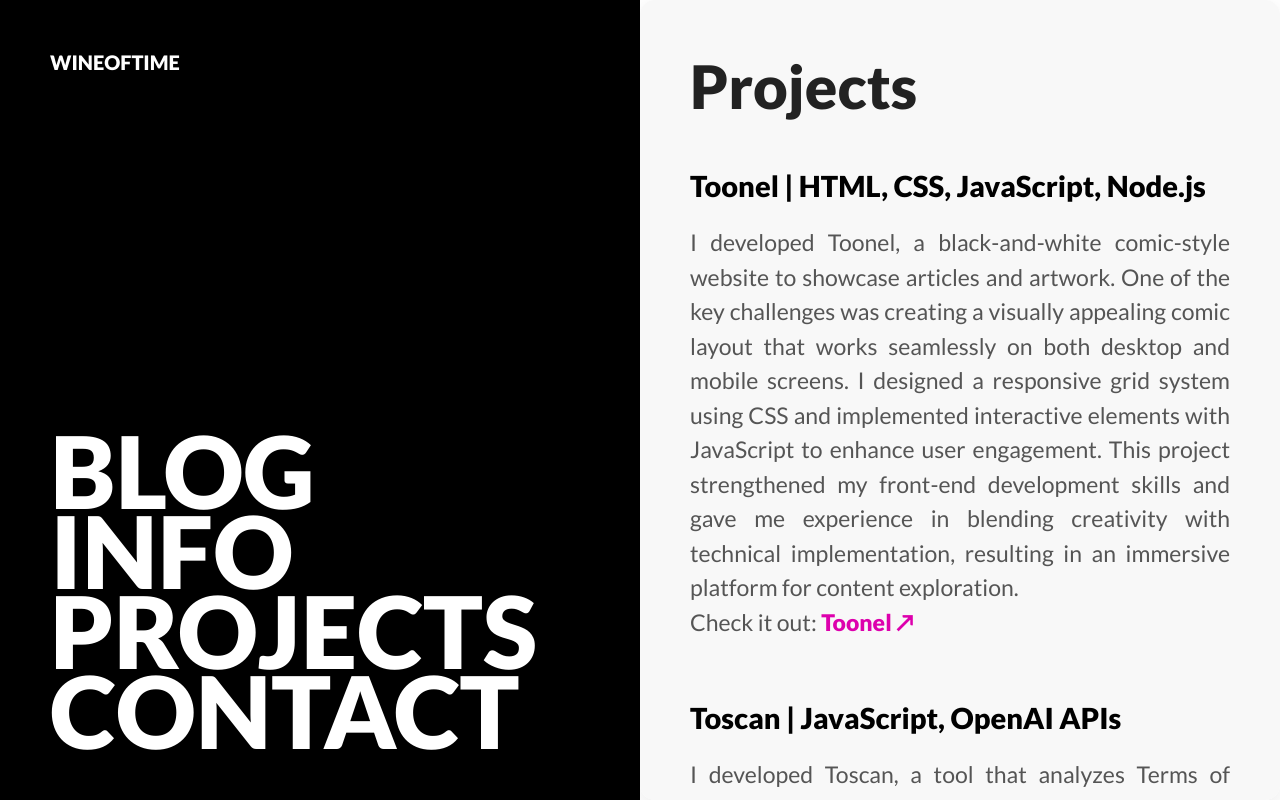
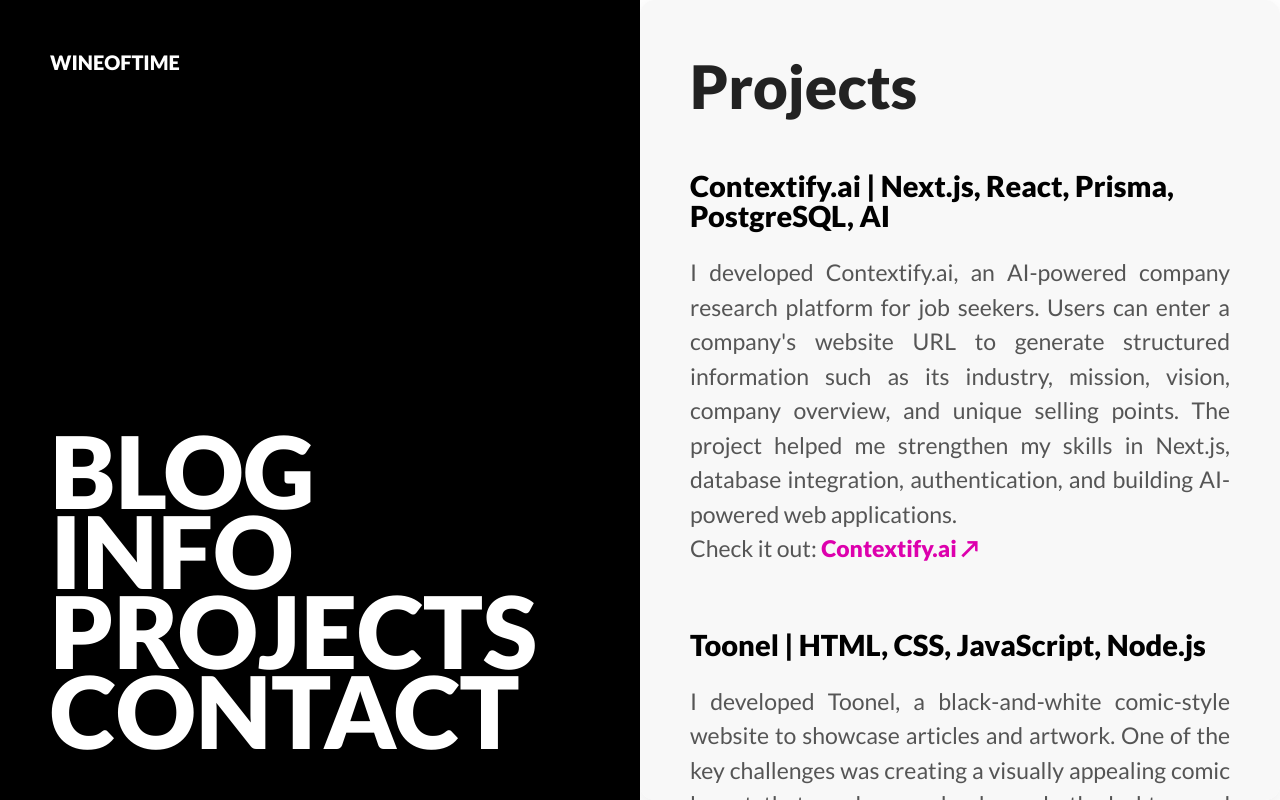
Before and after one commit to khu5hii/wineoftime, a React (Create React App) app: page /projects in a window 1280 px wide. Built offline with nearby package versions, Linux system fonts and the light colour scheme.

Commit message:
add Contextify.ai project details

```diff
--- a/src/pages/Projects.js
+++ b/src/pages/Projects.js
@@ -5,6 +5,13 @@
     <div className="right-div projects-page">
       <h1>Projects</h1>
       <div className='title'>
+
+        <div className="project-item">
+          <h2>Contextify.ai | Next.js, React, Prisma, PostgreSQL, AI</h2>
+          <p>I developed Contextify.ai, an AI-powered company research platform for job seekers. Users can enter a company's website URL to generate structured information such as its industry, mission, vision, company overview, and unique selling points. The project helped me strengthen my skills in Next.js, database integration, authentication, and building AI-powered web applications.</p>
+          <p>Check it out: <a href="https://github.com/khu5hii/contextify.ai" target="_blank" rel="noopener noreferrer">Contextify.ai ↗</a></p>
+        </div>
+
         <div className="project-item">
           <h2>Toonel | HTML, CSS, JavaScript, Node.js</h2>
           <p>I developed Toonel, a black-and-white comic-style website to showcase articles and artwork. One of the key challenges was creating a visually appealing comic layout that works seamlessly on both desktop and mobile screens. I designed a responsive grid system using CSS and implemented interactive elements with JavaScript to enhance user engagement. This project strengthened my front-end development skills and gave me experience in blending creativity with technical implementation, resulting in an immersive platform for content exploration.</p>
@@ -37,7 +44,7 @@
 
         <div className="project-item">
           <h2>Medicine Verify & Redistribution | Figma Design</h2>
-          <p>designed prototypes for a medicine verification and redistribution system. click below to view the interactive preview.</p>
+          <p>Designed prototypes for a medicine verification and redistribution system. Click below to view the interactive preview.</p>
           <iframe
             title='med'
             src="https://www.figma.com/embed?embed_host=share&url=https://www.figma.com/design/kq6jPc9lQMw4HkpuxIaeLh/Medicine-Verify-and-Redistribution?node-id=0-1&p=f&t=1zoOMUCeBTinTewY-0"
```
